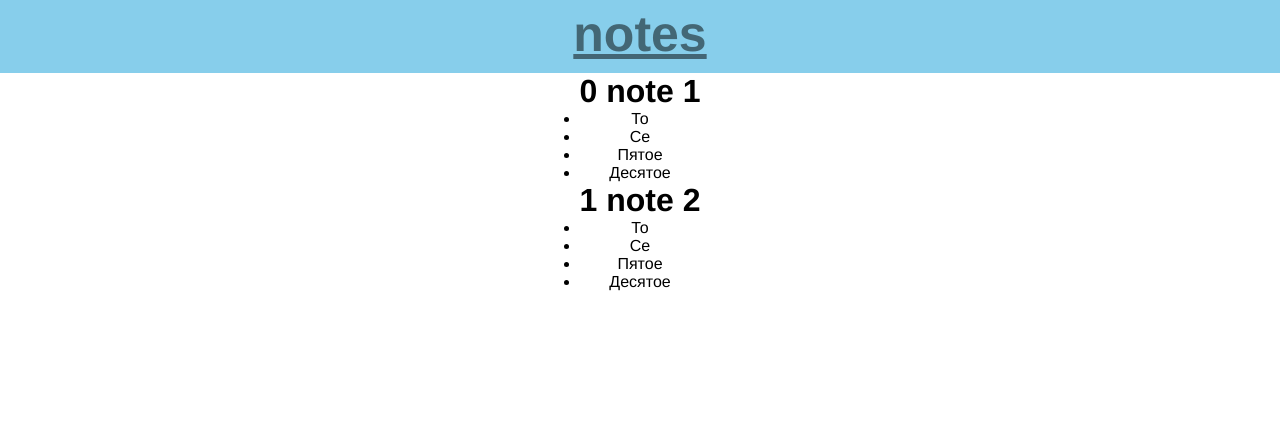
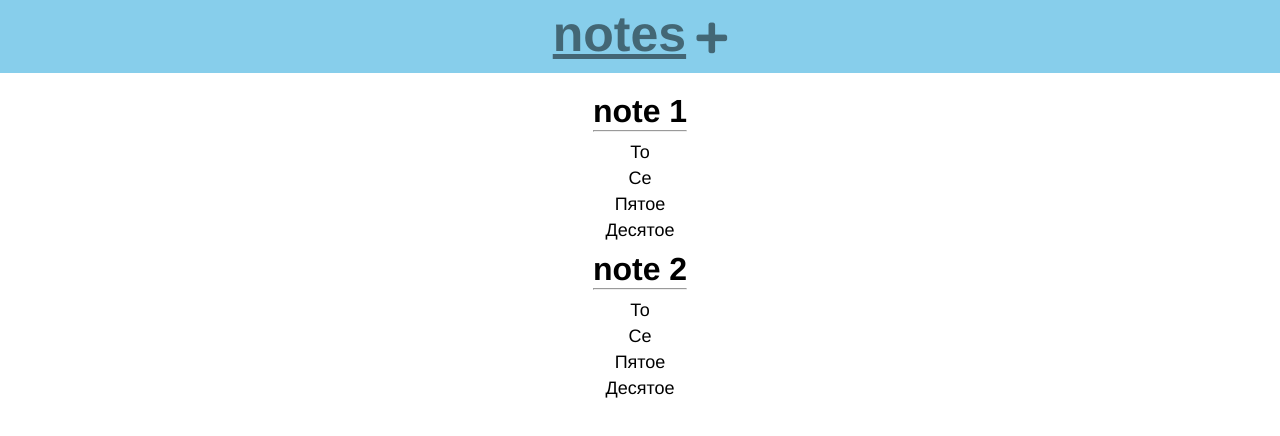
Before and after one commit to JollyR0ger42/Vue-Todo, a Vue app: page / in a window 1280 px wide. Shown: the top 436 px of the page. Built offline with nearby package versions, Linux system fonts and the light colour scheme.

Commit message:
add working popup

```diff
--- a/public/index.html
+++ b/public/index.html
@@ -5,7 +5,8 @@
     <meta http-equiv="X-UA-Compatible" content="IE=edge">
     <meta name="viewport" content="width=device-width,initial-scale=1.0">
     <link rel="icon" href="<%= BASE_URL %>favicon.ico">
-    <title><%= htmlWebpackPlugin.options.title %></title>
+    <link rel="stylesheet" href="https://use.fontawesome.com/releases/v5.14.0/css/all.css" integrity="sha384-HzLeBuhoNPvSl5KYnjx0BT+WB0QEEqLprO+NBkkk5gbc67FTaL7XIGa2w1L0Xbgc" crossorigin="anonymous">
+    <title>Notes</title>
   </head>
   <body>
     <noscript>
--- a/src/App.vue
+++ b/src/App.vue
@@ -2,21 +2,42 @@
   <div id="app">
     <div id="nav">
       <router-link class="home-link" to="/">notes</router-link>
+      <NoteAddButton @toggle-add-form="showAddForm = !showAddForm"/>
     </div>
+    <NoteAddForm :show="showAddForm" @toggle-add-form="showAddForm = !showAddForm"/>
     <transition name="slide">
-      <router-view/>
+      <router-view key="router"/>
     </transition>
   </div>
 </template>
 
+<script>
+import NoteAddButton from './components/NoteAddButton';
+import NoteAddForm from './components/NoteAddForm';
+
+export default {
+  data(){
+    return{
+      showAddForm: false
+    }
+  },
+  components:{NoteAddButton, NoteAddForm}
+}
+</script>
+
 <style>
+#nav{
+  padding: 5px 0 10px;
+  background-color: skyblue;
+  margin-bottom: 10px;
+}
 .home-link{
-  padding: 5px 0 10px;
-  display: block;
+  color: rgba(0, 0, 0, 0.5);
+  font-weight: 700;
   font-size: 50px;
-  font-weight: 700;
-  color: rgba(0, 0, 0, 0.5);
-  background-color: skyblue;
+}
+.home-link:hover{
+  color: black;
 }
 *{
   margin: 0;
@@ -24,7 +45,6 @@
   box-sizing: border-box;
 }
 #app {
-  position: relative;
   font-family: Avenir, Helvetica, Arial, sans-serif;
   -webkit-font-smoothing: antialiased;
   -moz-osx-font-smoothing: grayscale;
@@ -32,7 +52,7 @@
 }
 .slide-enter-active,
 .slide-leave-active{
-  transition: transform 1s;
+  transition: transform .5s;
 }
 .slide-enter{
   transform: translateX(100vw);
--- a/src/components/Note.vue
+++ b/src/components/Note.vue
@@ -1,6 +1,7 @@
 <template>
-  <div>
-    <h1>{{note.id}} {{note.name}}</h1>
+  <div class="note">
+    <h1>{{note.name}}</h1>
+    <hr>
     <ul>
       <li v-for="todo in note.todoList" :key="todo.id">{{todo.text}}</li>
     </ul>
@@ -12,3 +13,21 @@ export default {
   props: ['note']
 }
 </script>
+
+<style scoped>
+.note{
+  margin-top: 10px;
+}
+ul{
+  margin-top: 10px;
+  list-style-type: none;
+}
+ul li{
+  font-size: 18px;
+  margin: 5px 0;
+}
+ul li:hover{
+  cursor: pointer;
+  background-color: rgba(0, 0, 0, 0.1);
+}
+</style>
--- /dev/null
+++ b/src/components/NoteAddButton.vue
@@ -0,0 +1,15 @@
+<template>
+  <i class="fas fa-plus" @click="$emit('toggle-add-form')"></i>
+</template>
+
+<style scoped>
+i{
+  margin-left: .3em;
+  font-size: 35px;
+  color: rgba(0, 0, 0, 0.5);
+}
+i:hover{
+  cursor: pointer;
+  color: black;
+}
+</style>
--- /dev/null
+++ b/src/components/NoteAddForm.vue
@@ -0,0 +1,53 @@
+<template>
+  <div>
+    <transition name="slide">
+      <div class="pop-up" v-if="show" key="popup">
+        <h1>POPUP</h1>
+      </div>
+    </transition>
+    <transition name="fade">
+      <div v-if="show" class="overlay" @click="$emit('toggle-add-form')">
+      </div>
+    </transition>
+  </div>
+</template>
+
+<script>
+export default {
+  props:['show']
+}
+</script>
+
+<style scoped>
+.overlay{
+  opacity: 1;
+  position: absolute;
+  top: 0;
+  left: 0;
+  right: 0;
+  bottom: 0;
+  z-index: 10;
+  background-color: rgba(0, 0, 0, 0.5);
+}
+.pop-up{
+  position: fixed;
+  right: 0;
+  left: 0;
+  top: 0;
+  bottom: 0;
+  margin: auto;
+  background-color: white;
+  width: 300px;
+  height: 300px;
+  z-index: 11;
+}
+.fade-enter-active,
+.fade-leave-active{
+  transition: opacity .5s;
+}
+.fade-enter,
+.fade-leave-to{
+  opacity: 0;
+}
+
+</style>
```
